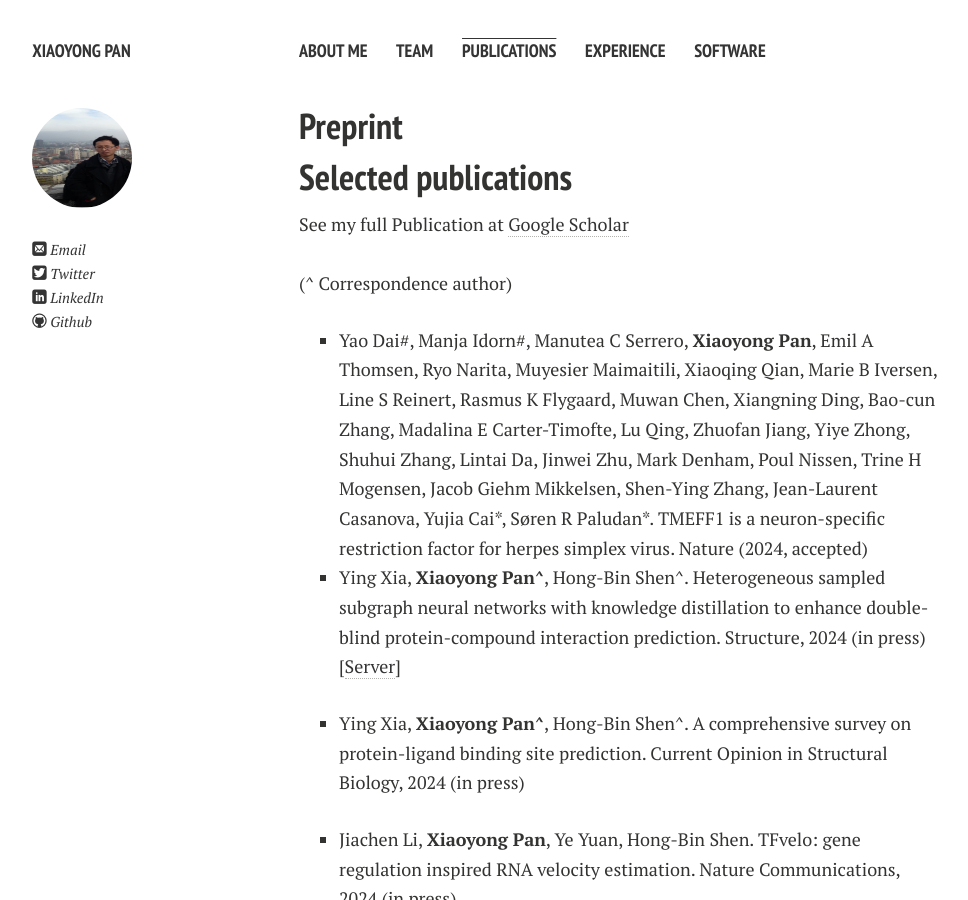
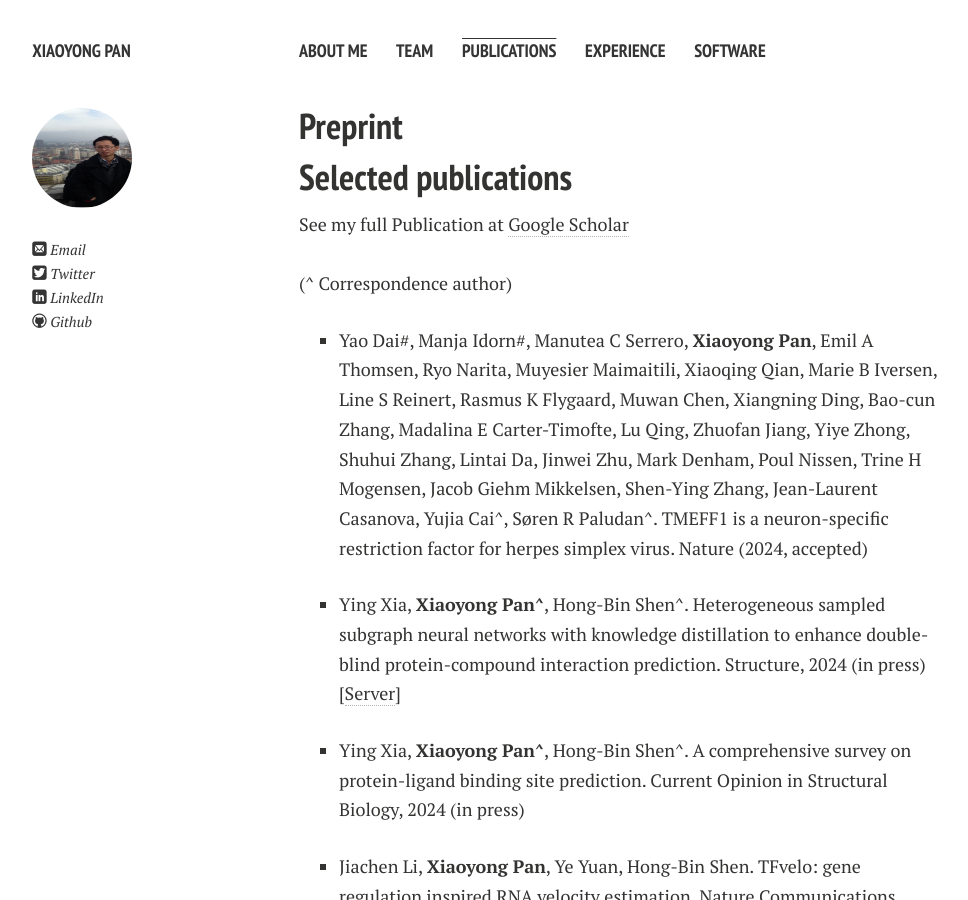
Before and after one commit to xypan1232/xypan1232.github.io, a Jekyll site: the page built from publications.md, in a window 1280 px wide and 900 px high. Shown: the whole window, without its empty margins (21-989 px from the left). Built offline with Jekyll 4.4.1, drawn with Linux system fonts in a browser that asks for light colours; nearby versions of some CDN libraries; Markdown is read by kramdown in place of the engine named in the settings.

Commit message:
Update publications.md

```diff
--- a/publications.md
+++ b/publications.md
@@ -11,8 +11,8 @@
 See my full Publication at <a href="https://scholar.google.com/citations?user=fjbCfj8AAAAJ">Google Scholar</a> <br><br>
 (^ Correspondence author) <br>
 <ul>
-<li>	Yao Dai#, Manja Idorn#, Manutea C Serrero, <b>Xiaoyong Pan</b>, Emil A Thomsen, Ryo Narita, Muyesier Maimaitili, Xiaoqing Qian, Marie B Iversen, Line S Reinert, Rasmus K Flygaard, Muwan Chen, Xiangning Ding, Bao-cun Zhang, Madalina E Carter-Timofte, Lu Qing, Zhuofan Jiang, Yiye Zhong, Shuhui Zhang, Lintai Da, Jinwei Zhu, Mark Denham, Poul Nissen, Trine H Mogensen, Jacob Giehm Mikkelsen, Shen-Ying Zhang, Jean-Laurent Casanova, Yujia Cai*, Søren R Paludan*. TMEFF1 is a neuron-specific restriction factor for herpes simplex virus. Nature (2024, accepted)
-	</li>
+<li><p>	Yao Dai#, Manja Idorn#, Manutea C Serrero, <b>Xiaoyong Pan</b>, Emil A Thomsen, Ryo Narita, Muyesier Maimaitili, Xiaoqing Qian, Marie B Iversen, Line S Reinert, Rasmus K Flygaard, Muwan Chen, Xiangning Ding, Bao-cun Zhang, Madalina E Carter-Timofte, Lu Qing, Zhuofan Jiang, Yiye Zhong, Shuhui Zhang, Lintai Da, Jinwei Zhu, Mark Denham, Poul Nissen, Trine H Mogensen, Jacob Giehm Mikkelsen, Shen-Ying Zhang, Jean-Laurent Casanova, Yujia Cai^, Søren R Paludan^. TMEFF1 is a neuron-specific restriction factor for herpes simplex virus. Nature (2024, accepted)
+	</p></li>
 <li><p>Ying Xia, <b>Xiaoyong Pan^</b>, Hong-Bin Shen^. Heterogeneous sampled subgraph neural networks with knowledge distillation to enhance double-blind protein-compound interaction prediction. Structure, 2024 (in press) [<a href="http://www.csbio.sjtu.edu.cn/bioinf/SgCPI/">Server</a>]</p>
  	</li>
 <li><p>Ying Xia, <b>Xiaoyong Pan^</b>, Hong-Bin Shen^. A comprehensive survey on protein-ligand binding site prediction. Current Opinion in Structural Biology, 2024 (in press) </p>
```
